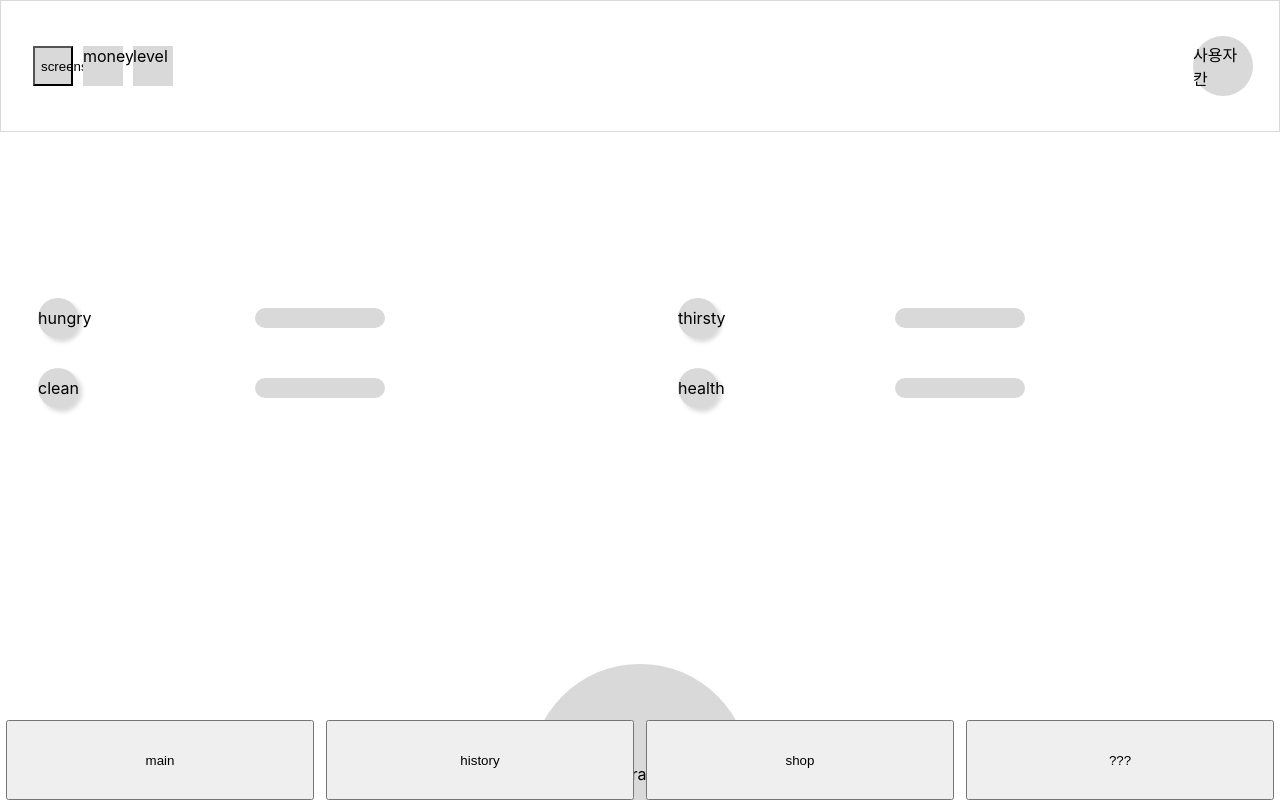
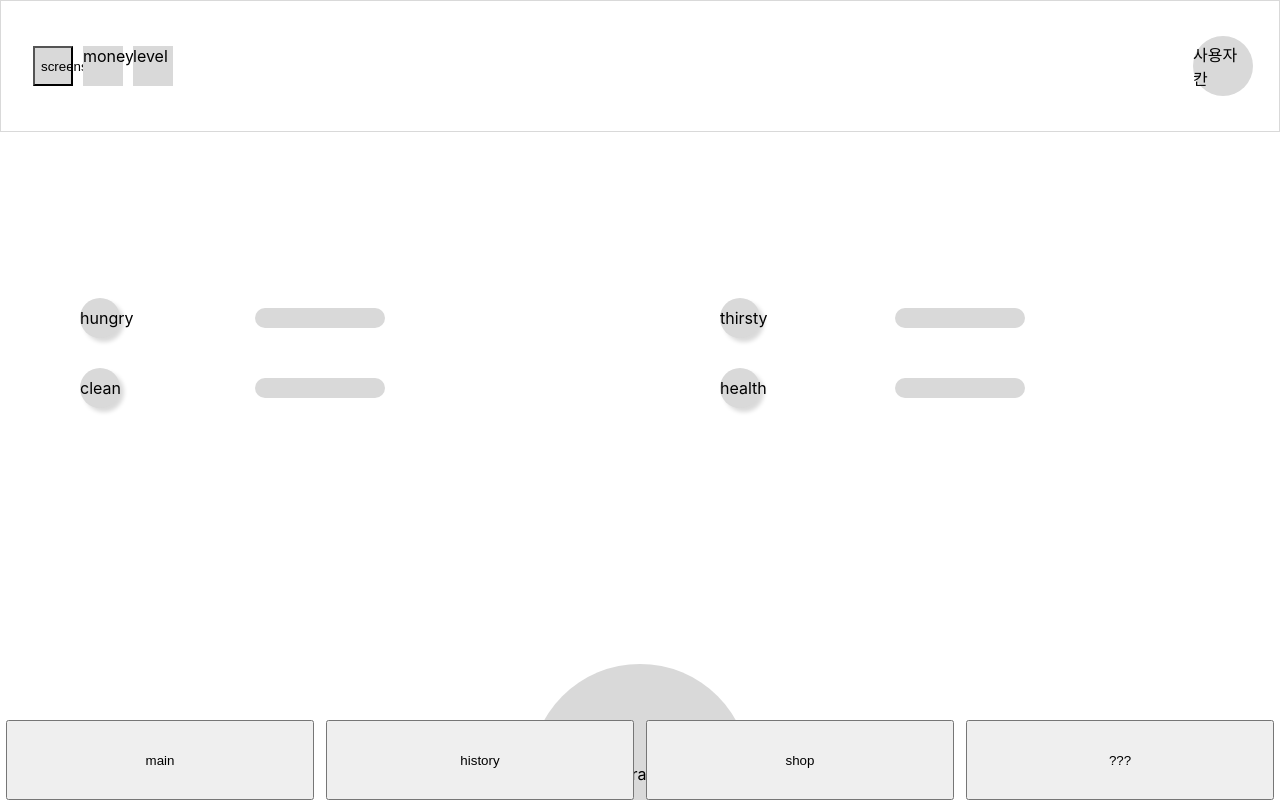
Before and after one commit to wafflestudio/wackathon-temp, a React (Create React App) app in the folder frontend/: page / in a window 1280 px wide. Shown: the top 800 px of the page. Built offline with nearby package versions, Linux system fonts and the light colour scheme.

Commit message:
status css 동적으로 구현되도록 수정

```diff
--- a/frontend/src/components/status/status.module.scss
+++ b/frontend/src/components/status/status.module.scss
@@ -13,11 +13,14 @@
   background: #d9d9d9;
   border-radius: 10px;
 }
+
+$current-left: 0px;
+
 .current {
   display: flex;
   align-items: center; //temp
   position: absolute;
-  left: 38px; // 추후 수치에 따라 변경할 수 있어야 함
+  left: $current-left; // 추후 수치에 따라 변경할 수 있어야 함
   width: 40px;
   height: 40px;
   background: #d9d9d9;
--- a/frontend/src/components/status/status.tsx
+++ b/frontend/src/components/status/status.tsx
@@ -7,11 +7,15 @@ type ItemType = {
 };
 
 export default function Status({ item }: ItemType) {
+  const dynamicLeft = 80;
+
   return (
     <div className={styles.container}>
       {/* <div className={styles.name}>{item.name}</div> */}
       <div className={styles.total}></div>
-      <div className={styles.current}>{item.name}</div>
+      <div className={styles.current} style={{ left: `${dynamicLeft}px` }}>
+        {item.name}
+      </div>
     </div>
   );
 }
```
